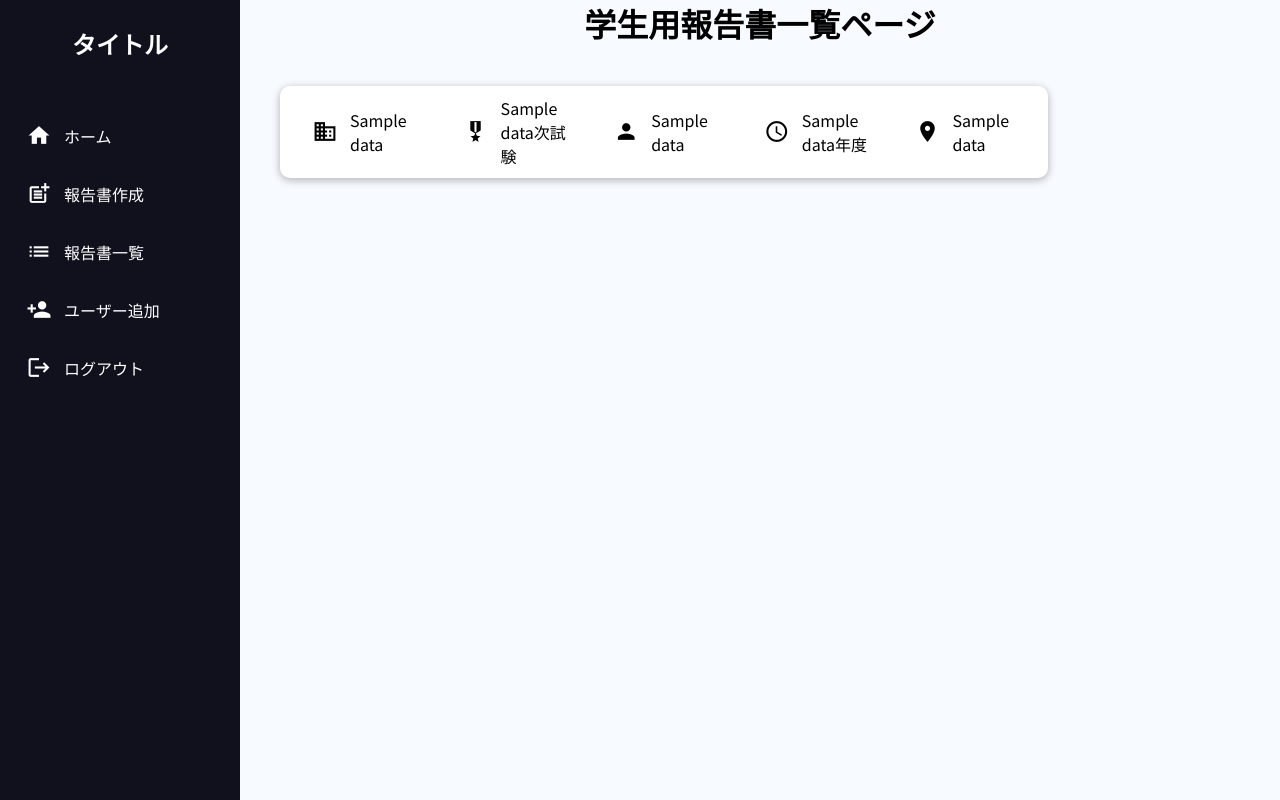
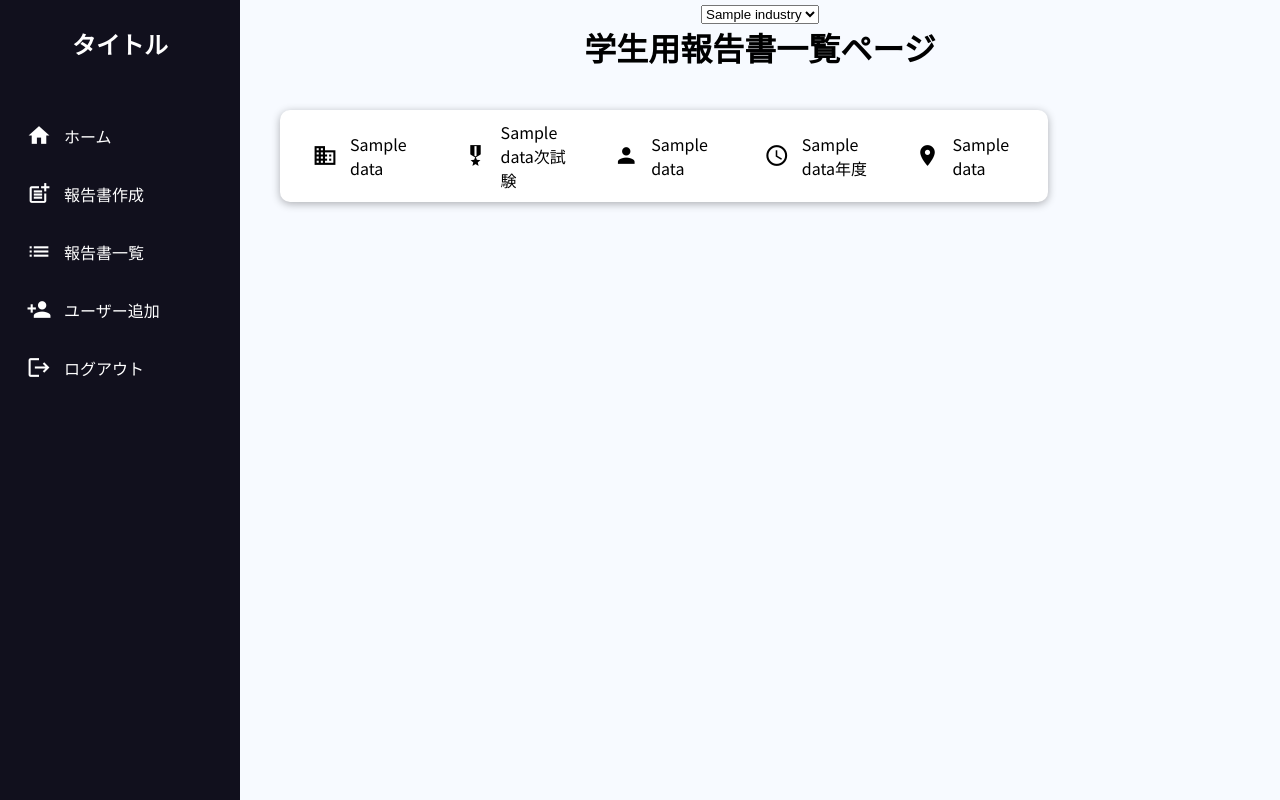
Before and after one commit to morijyobi-2021-itadv3/JobReportManagement, a Flask app: template templates/student/report_list.html in a window 1280 px wide. Run offline with Flask 2, Linux system fonts and the light colour scheme; the template is opened without the code that fills it: most values are stand-ins (such as "Sample title", 1, 10 or a date in 2020); parts of the project's set-up code (start-up, migrations or seed data) failed here and were passed over; some web fonts are replaced.

Commit message:
[add]業種検索用の要素追加

```diff
--- a/templates/student/report_list.html
+++ b/templates/student/report_list.html
@@ -5,6 +5,11 @@
 {% endblock %}
 
 {% block content %}
+<select name="example">
+    {% for industry in industry %}
+    <option value={{industry[0]}}>{{industry[1]}}</option>
+    {% endfor %}
+</select>
 
 <h1>学生用報告書一覧ページ</h1>
 <ul class="report_list_ul">
```
